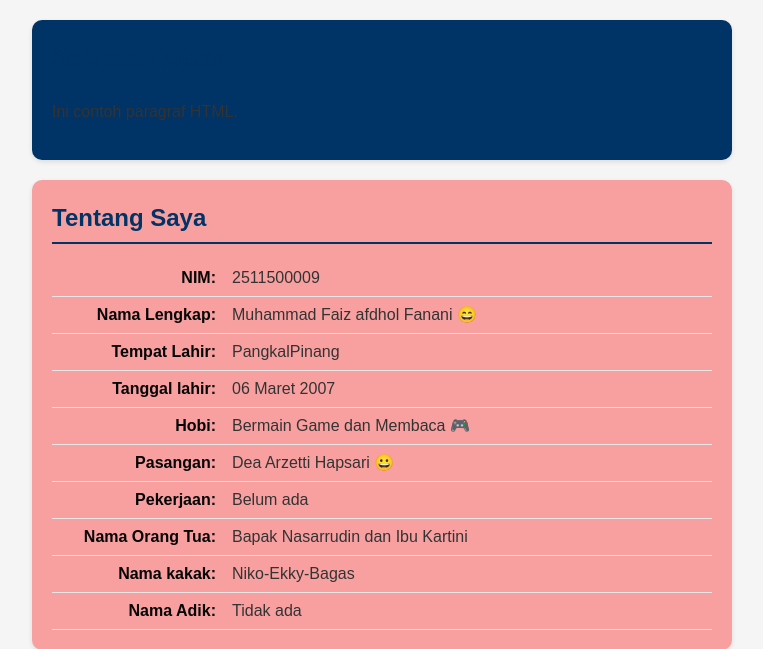
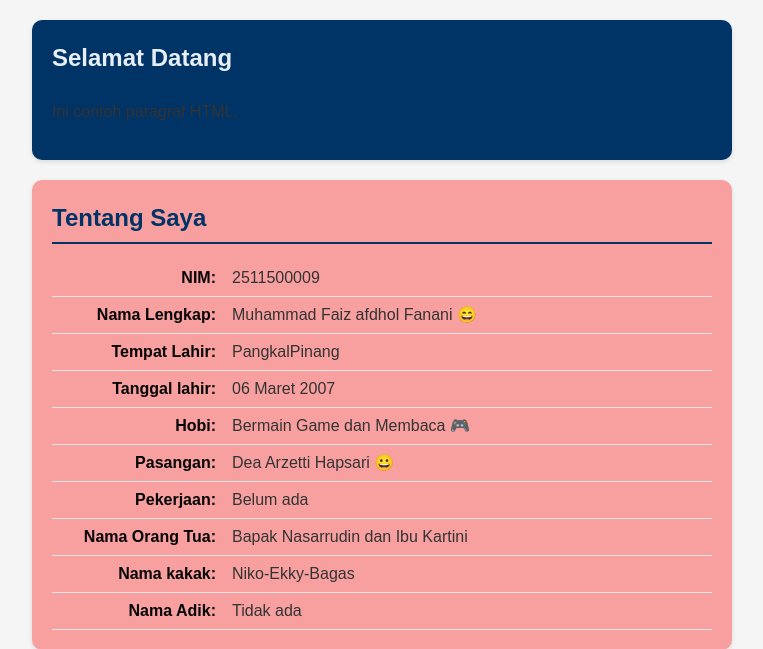
Before and after one commit to 2511500009-MuhammadFaizAfdholFanani/2511500009-PWD-TI1A-2025261, a PHP site: page /pertemuan-04/index.html in a window 1280 px wide. Shown: the part 155-804 px from the top of the page, without its empty margins (258-1021 px from the left). Run offline with PHP 8.4, Linux system fonts and the light colour scheme.

Commit message:
styling section#home

```diff
--- a/pertemuan-04/style.css
+++ b/pertemuan-04/style.css
@@ -41,7 +41,7 @@
         }
 
         #home h2 {
-            color: #003366;
+            color: #e7eef5;
             border-bottom: 2px solid #003366;
             padding-bottom: 6px;
             margin-top: 0;
```
